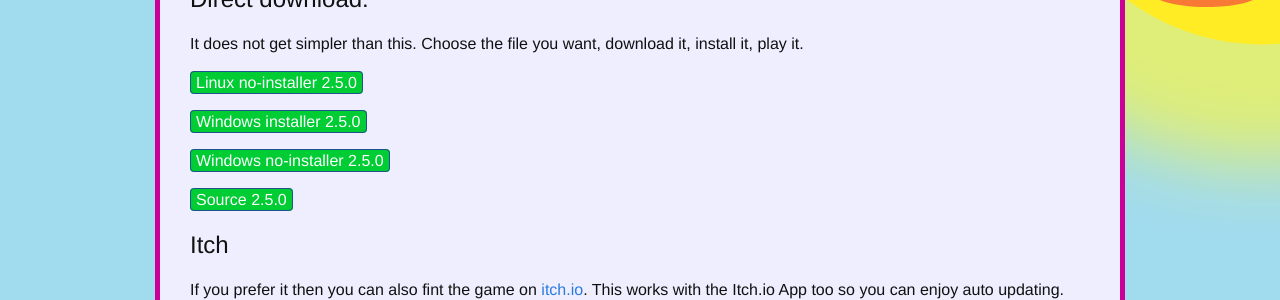
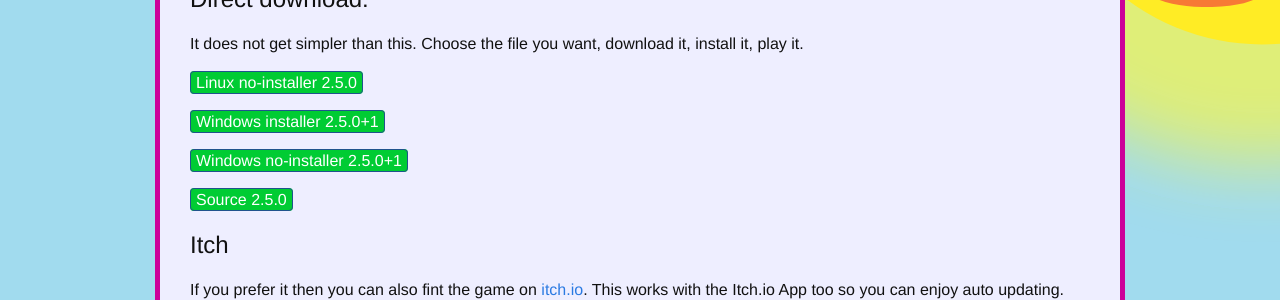
Before and after one commit to blockattack/blockattack-www, a Jekyll site: the page built from download.md, in a window 1280 px wide and 900 px high. Shown: the part 279-579 px from the top of the window. Built offline with Jekyll 4.4.1, drawn with Linux system fonts in a browser that asks for light colours; comment, search, counter and statistics services are not loaded.

Commit message:
Updated download links to the version that works with Windows 10 1809

```diff
--- a/download.md
+++ b/download.md
@@ -13,9 +13,9 @@
 
 [Linux no-installer 2.5.0](https://github.com/blockattack/blockattack-game/releases/download/v2.5.0/blockattack-linux-2.5.0.tar.bz2){:class="download-link"}
 
-[Windows installer 2.5.0](https://github.com/blockattack/blockattack-game/releases/download/v2.5.0/blockattack-installer-2.5.0.exe){:class="download-link"}
+[Windows installer 2.5.0+1](https://github.com/blockattack/blockattack-game/releases/download/v2.5.0/blockattack-installer-2.5.0+1.exe){:class="download-link"}
 
-[Windows no-installer 2.5.0](https://github.com/blockattack/blockattack-game/releases/download/v2.5.0/blockattack-2.5.0-windows-no-installer.zip){:class="download-link"}
+[Windows no-installer 2.5.0+1](https://github.com/blockattack/blockattack-game/releases/download/v2.5.0/blockattack-2.5.0+1-windows-no-installer.zip){:class="download-link"}
 
 [Source 2.5.0](https://github.com/blockattack/blockattack-game/archive/v2.5.0.tar.gz){:class="download-link"}
 
```
